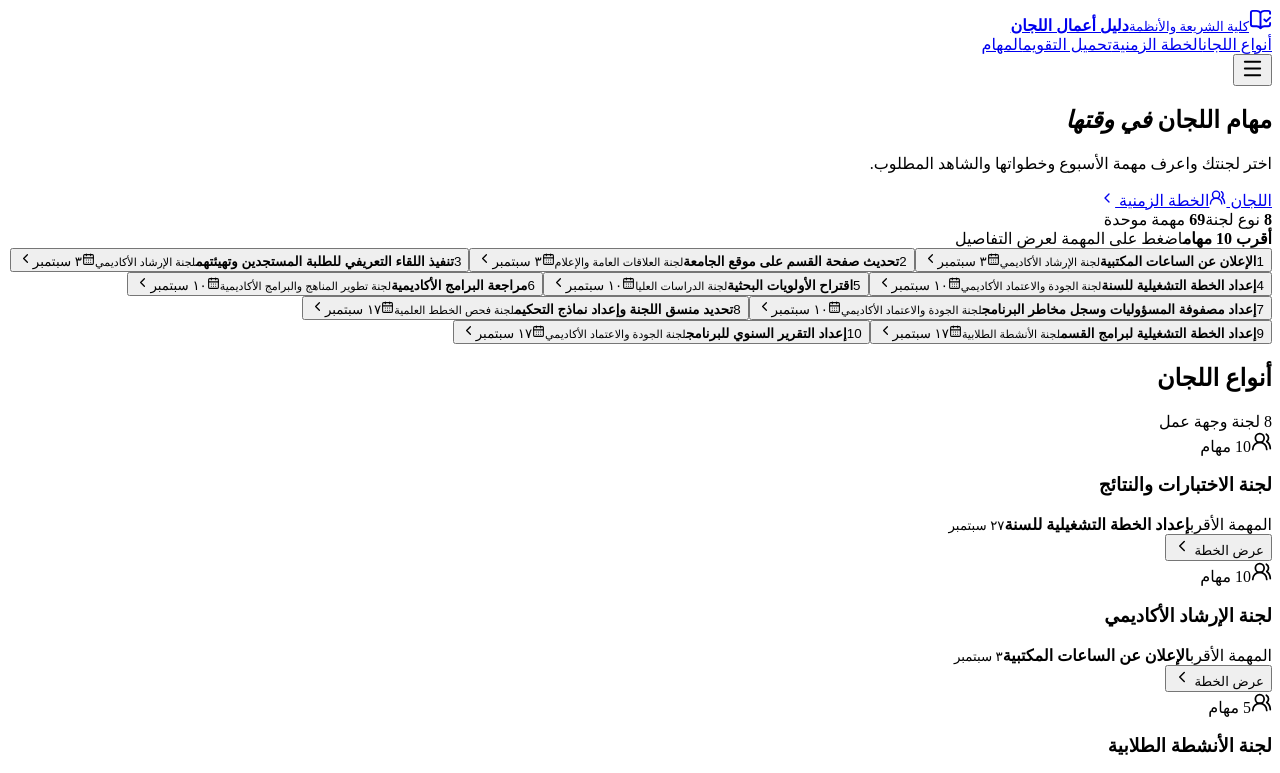
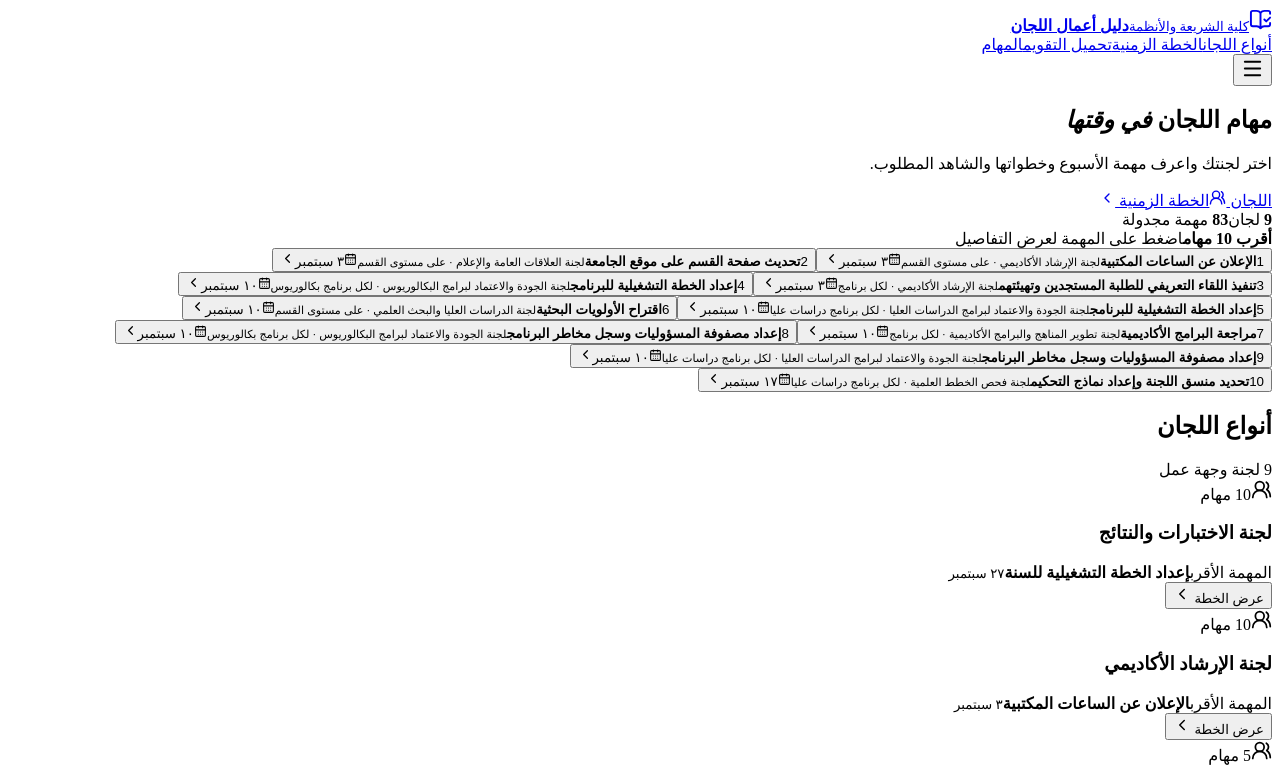
Before and after one commit to majed354/task, a React (Vite) app: page / in a window 1280 px wide. Shown: the top 773 px of the page. Built offline with nearby package versions, Linux system fonts and the light colour scheme; the HTML template or start-up script is replaced by a standard one.

Commit message:
feat: فصل مهام الجودة حسب المرحلة

```diff
--- a/src/App.tsx
+++ b/src/App.tsx
@@ -156,7 +156,7 @@ function TaskModal({ task, onClose }: { task: Task; onClose: () => void }) {
       <header className="modal-header">
         <button className="icon-button" type="button" onClick={onClose} aria-label="إغلاق تفاصيل المهمة" data-autofocus><X size={22} /></button>
         <div>
-          <div className="modal-kickers"><span>{taskNumber(task.id)}</span><span className={`status-pill ${temporalClass[task.temporalStatus]}`}>{task.temporalStatus}</span></div>
+          <div className="modal-kickers"><span>{taskNumber(task.sourceId)}</span><span className="scope-pill">{task.scope.shortLabel}</span><span className={`status-pill ${temporalClass[task.temporalStatus]}`}>{task.temporalStatus}</span></div>
           <h2 id="task-modal-title">{task.title}</h2>
           <p>{task.committee}</p>
         </div>
@@ -341,7 +341,7 @@ function Dashboard() {
             <h1 id="hero-title">مهام اللجان <em>في وقتها</em></h1>
             <p>اختر لجنتك واعرف مهمة الأسبوع وخطواتها والشاهد المطلوب.</p>
             <div className="hero-actions"><a className="primary-button" href="#committees">اللجان <UsersRound size={17} /></a><a className="hero-text-link" href="#timeline">الخطة الزمنية <ChevronLeft size={16} /></a></div>
-            <div className="hero-stats" aria-label="ملخص الدليل"><span><strong>{committeeOptions.length}</strong> نوع لجنة</span><span><strong>{allTasks.length}</strong> مهمة موحدة</span></div>
+            <div className="hero-stats" aria-label="ملخص الدليل"><span><strong>{committeeOptions.length}</strong> لجان</span><span><strong>{allTasks.length}</strong> مهمة مجدولة</span></div>
           </div>
 
           <aside className="nearest-panel" aria-label="أقرب عشر مهام">
@@ -350,7 +350,7 @@ function Dashboard() {
               {nearestTasks.map((task, index) => (
                 <button className="nearest-task" type="button" key={task.id} onClick={() => openTask(task)}>
                   <span className="nearest-rank" aria-hidden="true">{index + 1}</span>
-                  <span className="nearest-main"><strong>{task.title}</strong><small>{task.committee}</small></span>
+                  <span className="nearest-main"><strong>{task.title}</strong><small>{task.committee} · {task.scope.shortLabel}</small></span>
                   <span className="nearest-date"><CalendarDays size={13} />{formatShortDate(task.due)}</span>
                   <ChevronLeft className="nearest-chevron" size={15} aria-hidden="true" />
                 </button>
@@ -440,6 +440,7 @@ function Dashboard() {
           {filteredTasks.length ? <div className="task-grid">
             {filteredTasks.map((task) => <article className="task-card" key={task.id}>
               <div className="task-card-head"><span className="task-committee">{task.committee}</span><span className={`status-pill ${temporalClass[task.temporalStatus]}`}>{task.temporalStatus}</span></div>
+              <span className="task-scope">{task.scope.label}</span>
               <h3>{task.title}</h3>
               <div className="task-date"><CalendarDays size={16} /><span>الموعد <strong>{formatGregorian(task.due)}</strong></span></div>
               <div className="task-evidence"><span>الشاهد</span><strong>{task.quickEvidence}</strong></div>
--- a/src/calendarExport.ts
+++ b/src/calendarExport.ts
@@ -56,6 +56,7 @@ function eventDescription(task: Task) {
     `المطلوب: ${task.quickOutput}`,
     `المسؤول الوظيفي: ${task.responsibilities.executionRole}`,
     `المتابعة: ${task.responsibilities.recordCoordinationRole}`,
+    `نطاق التنفيذ: ${task.scope.label}`,
     `المحطة: ${calendarWeekLabel(task)}`,
     `خطوات التنفيذ:\n${steps}`,
     `الشاهد المطلوب: ${task.quickEvidence}`,
--- a/src/data.ts
+++ b/src/data.ts
@@ -45,6 +45,7 @@ interface GuideAssignment {
 
 export interface Task {
   id: string
+  sourceId: string
   committee: string
   title: string
   outputType: string
@@ -61,6 +62,11 @@ export interface Task {
   responsibilities: {
     executionRole: string
     recordCoordinationRole: string
+  }
+  scope: {
+    id: 'department' | 'each-program' | 'bachelor-program' | 'postgraduate-program'
+    label: string
+    shortLabel: string
   }
   scheduleAdjusted: boolean
 }
@@ -81,7 +87,37 @@ const excludedDisplayCommittees = new Set(['منسقو برامج الدراسا
 export function normalizeCommitteeName(value: string) {
   if (value === 'جميع اللجان') return 'مهام مشتركة لجميع اللجان'
   if (value === 'منسقو برامج الدراسات العليا') return 'تنسيق برامج الدراسات العليا'
+  if (value === 'لجنة الدراسات العليا') return 'لجنة الدراسات العليا والبحث العلمي'
   return value.replace(/\s*–\s*تخصص .+$/, '')
+}
+
+const qualityCommittee = 'لجنة الجودة والاعتماد الأكاديمي'
+const bachelorQualityCommittee = 'لجنة الجودة والاعتماد لبرامج البكالوريوس'
+const postgraduateQualityCommittee = 'لجنة الجودة والاعتماد لبرامج الدراسات العليا'
+
+const qualityProgramTitleOverrides: Record<string, string> = {
+  'QRA-T003': 'إعداد الخطة التشغيلية للبرنامج',
+  'QRA-T072': 'مراجعة دليل نظام إدارة الجودة للبرنامج وتحديثه',
+}
+
+const scopes = {
+  department: { id: 'department', label: 'يُنفذ مرة واحدة على مستوى القسم', shortLabel: 'على مستوى القسم' },
+  eachProgram: { id: 'each-program', label: 'يُكرر لكل برنامج أكاديمي', shortLabel: 'لكل برنامج' },
+  bachelorProgram: { id: 'bachelor-program', label: 'يُنفذ لكل برنامج بكالوريوس', shortLabel: 'لكل برنامج بكالوريوس' },
+  postgraduateProgram: { id: 'postgraduate-program', label: 'يُنفذ لكل برنامج دراسات عليا', shortLabel: 'لكل برنامج دراسات عليا' },
+} as const
+
+// المهام التي تنتج شواهد مستقلة لكل برنامج، وإن نفذتها لجنة موحدة.
+const eachProgramRecordIds = new Set([
+  'QRA-T005', 'QRA-T012', 'QRA-T013', 'QRA-T014', 'QRA-T017', 'QRA-T024', 'QRA-T026',
+  'QRA-T027', 'QRA-T030', 'QRA-T032', 'QRA-T033', 'QRA-T035', 'QRA-T047', 'QRA-T060',
+  'QRA-T078', 'QRA-T079', 'QRA-T080', 'QRA-T082',
+])
+
+function scopeFor(record: CatalogTask) {
+  if (record.committee.includes('فحص الخطط العلمية')) return scopes.postgraduateProgram
+  if (eachProgramRecordIds.has(record.id)) return scopes.eachProgram
+  return scopes.department
 }
 
 const canonicalCatalog = (() => {
@@ -119,7 +155,7 @@ export function buildTasksForTerm(term: AcademicTerm, today = new Date()): Task[
   const preparationDue = getCommitteePreparationDue(term)
   const exams = getExamEvent(term)
 
-  return canonicalCatalog.map(({ typeId, record }) => {
+  return canonicalCatalog.flatMap(({ typeId, record }) => {
     const taskType = taskTypeById.get(typeId)
     const outputType = taskType?.artifactKind ?? record.outputType
     const title = taskType?.canonicalTitle ?? record.title
@@ -134,10 +170,19 @@ export function buildTasksForTerm(term: AcademicTerm, today = new Date()): Task[
     const assignment = guideAssignments[record.id]
     const guide = assignment ? guideById.get(assignment.guideId) : undefined
 
-    return {
-      id: record.id,
-      committee: normalizeCommitteeName(record.committee),
-      title,
+    const baseCommittee = normalizeCommitteeName(record.committee)
+    const variants = record.committee === qualityCommittee
+      ? [
+          { suffix: 'BACH', committee: bachelorQualityCommittee, scope: scopes.bachelorProgram },
+          { suffix: 'PG', committee: postgraduateQualityCommittee, scope: scopes.postgraduateProgram },
+        ]
+      : [{ suffix: '', committee: baseCommittee, scope: scopeFor(record) }]
+
+    return variants.map((variant) => ({
+      id: variant.suffix ? `${record.id}-${variant.suffix}` : record.id,
+      sourceId: record.id,
+      committee: variant.committee,
+      title: record.committee === qualityCommittee ? qualityProgramTitleOverrides[record.id] ?? title : title,
       outputType,
       week: isExams ? 16 : mappedWeek,
       start,
@@ -146,15 +191,20 @@ export function buildTasksForTerm(term: AcademicTerm, today = new Date()): Task[
       temporalStatus: getTemporalState(start, due, graceEnd, today),
       guideTitle: guide?.nameAr ?? `دليل ${outputType}`,
       quickOutput: guide?.finalOutput ?? record.deliverable ?? `إنجاز «${title}».`,
-      quickSteps: record.steps,
+      quickSteps: record.committee === qualityCommittee && record.id === 'QRA-T003'
+        ? record.steps.map((step) => step.replace('أهداف القسم', 'أهداف البرنامج'))
+        : record.steps,
       quickEvidence: guide?.evidenceAttachments[0] ?? fallbackEvidence(outputType),
       evidenceComponents: guide?.evidenceComponents ?? ['هوية الشاهد ونطاقه', 'النتيجة الأساسية', 'تاريخ الإنجاز', 'المراجعة والاعتماد'],
       responsibilities: {
-        executionRole: guide?.roles.directResponsible ?? normalizeCommitteeName(record.committee),
+        executionRole: record.committee === qualityCommittee
+          ? variant.committee
+          : normalizeCommitteeName(guide?.roles.directResponsible ?? record.committee),
         recordCoordinationRole: 'منسق أعمال اللجنة',
       },
+      scope: variant.scope,
       scheduleAdjusted: !isExams && record.sourceWeek > weeks.length,
-    }
+    }))
   })
 }
 
@@ -179,6 +229,7 @@ export function taskSearchIndex(task: Task) {
     task.committee,
     task.outputType,
     task.guideTitle,
+    task.scope.label,
     task.quickSteps.join(' '),
     task.quickEvidence,
     task.evidenceComponents.join(' '),
--- a/src/styles.css
+++ b/src/styles.css
@@ -147,6 +147,8 @@ button:focus-visible, a:focus-visible, input:focus-visible, select:focus-visible
 .status-grace { color: #855c1e; background: #f7e9cd; }
 .status-ended { color: #97474c; background: #f7e1e1; }
 .task-committee { overflow: hidden; color: var(--green); font-size: 9px; font-weight: 900; white-space: nowrap; text-overflow: ellipsis; }
+.task-scope, .scope-pill { display: inline-flex; width: fit-content; align-items: center; min-height: 23px; padding: 0 7px; border: 1px solid #d8e5df; border-radius: 999px; color: #416a61; background: #f0f6f3; font-size: 8px; font-weight: 800; }
+.task-scope { margin-top: 7px; }
 .task-card h3 { margin: 10px 0 11px; font-size: 14px; line-height: 1.55; }
 .task-date { display: flex; align-items: center; gap: 6px; min-height: 34px; padding: 7px 8px; border-radius: 8px; color: var(--muted); background: #f3f4f0; font-size: 9px; }
 .task-date strong { color: var(--ink); }
```
Also changed, not shown: scripts/validate-data.mjs (+15 -5 lines), 5 other files (tests, documents, lock files or other folders).
